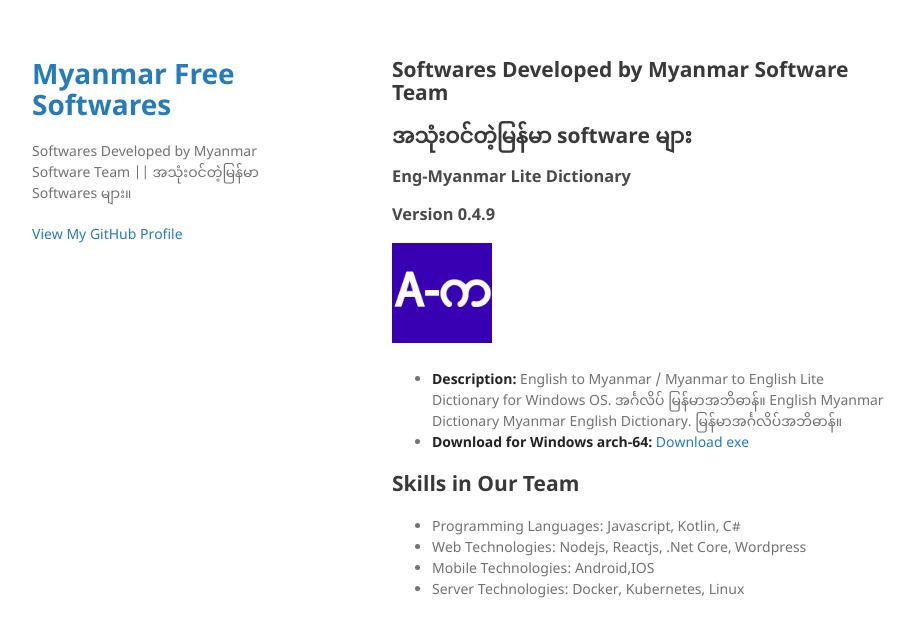
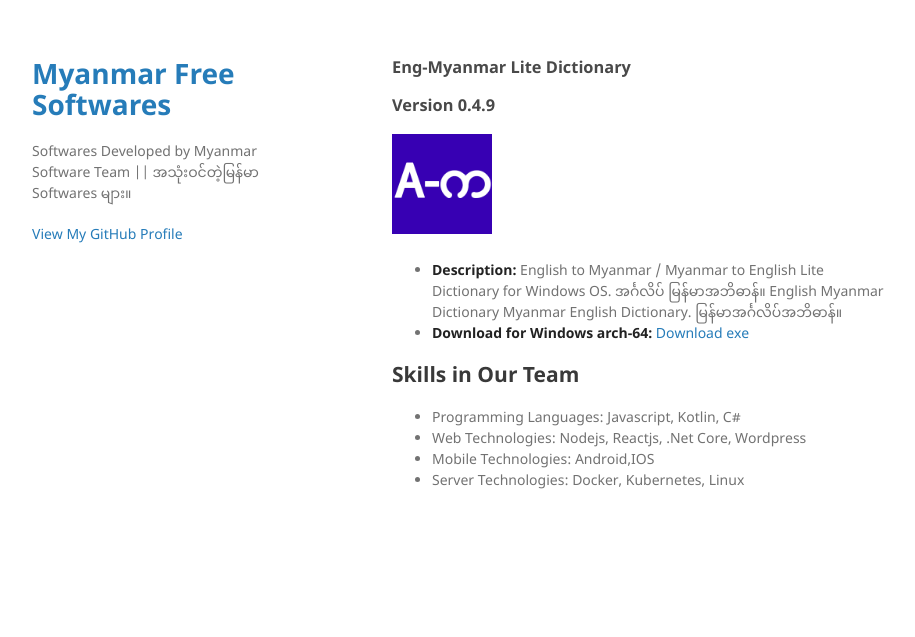
Before and after one commit to myanmarsoftwares/myanmarsoftwares.github.io, a Jekyll site: the page built from index.md, in a window 1280 px wide. Shown: the top 637 px of the page, without its empty margins (178-1093 px from the left). Built offline with Jekyll 4.4.1, drawn with Linux system fonts in a browser that asks for light colours; our own code applies the rules of GitHub Pages for plain Markdown files.

Commit message:
title remove

```diff
--- a/index.md
+++ b/index.md
@@ -1,9 +1,3 @@
-Softwares Developed by Myanmar Software Team
----
-
-အသုံးဝင်တဲ့မြန်မာ software များ
----
-
 ### Eng-Myanmar Lite Dictionary
 ### Version 0.4.9
 ![Software Icon](engmyanmarlitedictionary.png){: width="100" height="100"}
```
